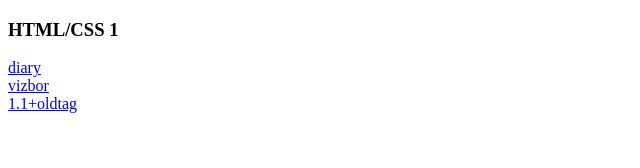
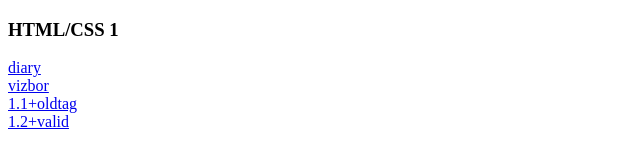
Before and after one commit to Ivannikylin/IvanNikulin, a plain HTML site: page index.html in a window 1280 px wide. Shown: the full height of the page, 0-640 px from the left. Drawn offline with Linux system fonts and the light colour scheme.

Commit message:
Первый урок

```diff
--- a/index.html
+++ b/index.html
@@ -11,6 +11,7 @@
     <a href="home/HTML_CSS_1/diary.html">diary</a><br>
     <a href="home/HTML_CSS_1/vizbor/vizbor.html">vizbor</a><br>
     <a href="home/HTML_CSS_1/1.1+oldtag.html">1.1+oldtag</a><br>
+    <a href="home/HTML_CSS_1/1.2+valid.html">1.2+valid</a>
 
 </body>
 </html>
```
